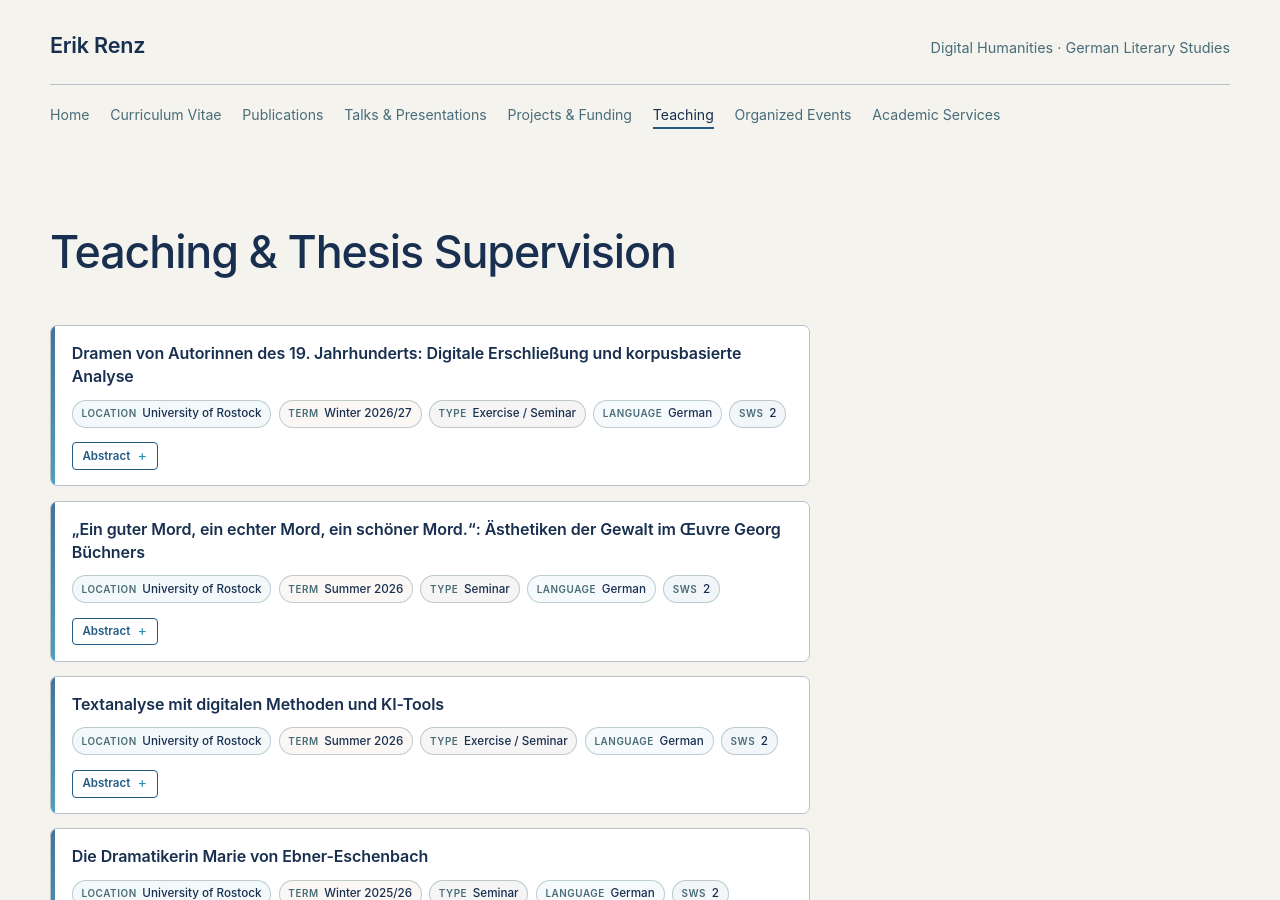
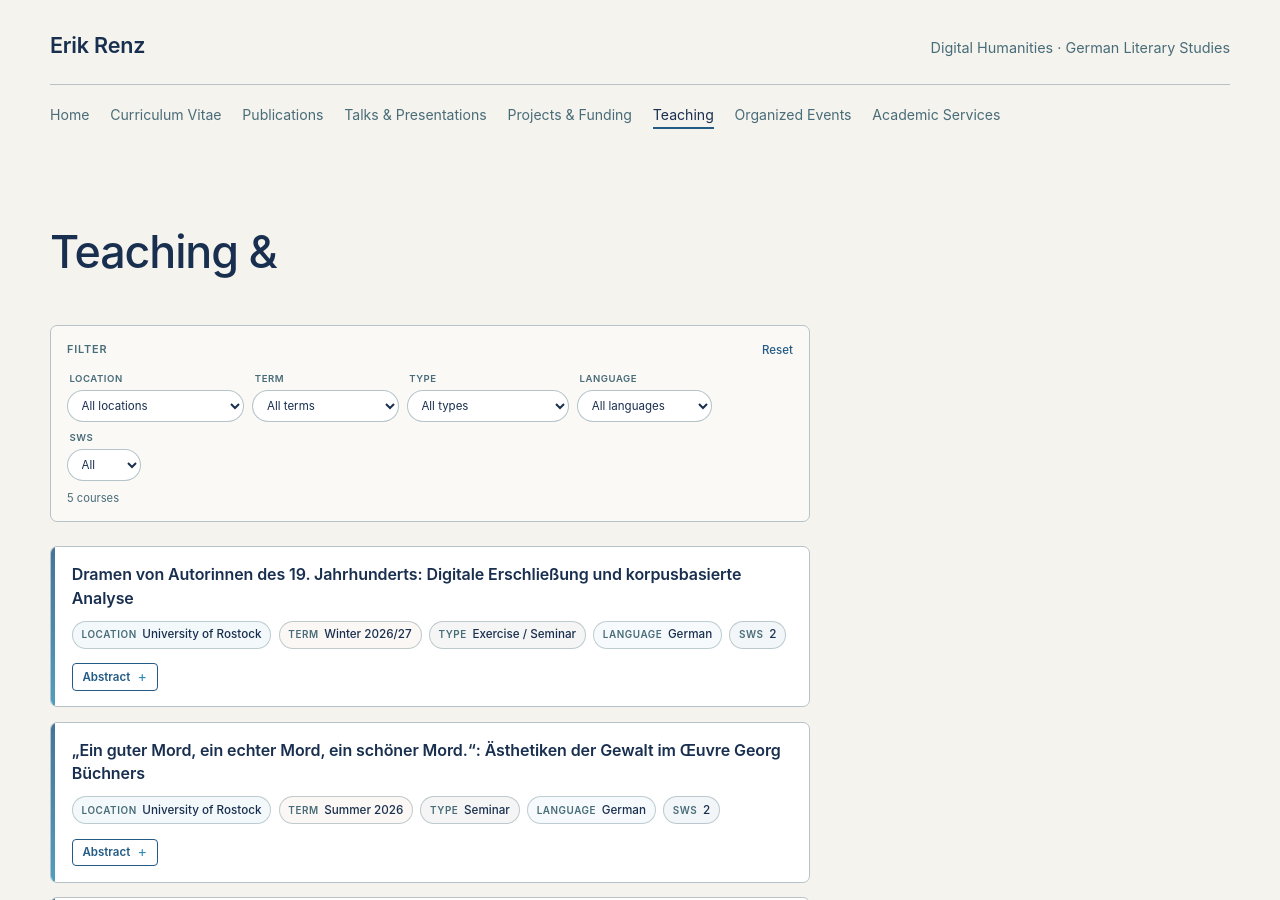
Before and after one commit to erre1998/erre1998.github.io, a Jekyll site: the page built from teaching.md, in a window 1280 px wide and 900 px high. Built offline with Jekyll 4.4.1, drawn with Linux system fonts in a browser that asks for light colours.

Commit message:
Update teaching

```diff
--- a/teaching.md
+++ b/teaching.md
@@ -1,18 +1,120 @@
 ---
 layout: page
-title: Teaching & Thesis Supervision
+title: Teaching &
 permalink: /teaching/
 description: "Teaching and thesis supervision by Erik Renz."
 ---
 
 <div class="teaching">
 
+    <div
+        class="teaching-filter"
+        aria-label="Filter courses"
+    >
+
+        <div class="teaching-filter-header">
+
+            <span class="teaching-filter-title">
+                Filter
+            </span>
+
+            <button
+                class="teaching-filter-reset"
+                id="teaching-filter-reset"
+                type="button"
+            >
+                Reset
+            </button>
+
+        </div>
+
+
+        <div class="teaching-filter-controls">
+
+            <label class="teaching-filter-field">
+
+                <span>Location</span>
+
+                <select id="filter-location">
+                    <option value="">All locations</option>
+                </select>
+
+            </label>
+
+
+            <label class="teaching-filter-field">
+
+                <span>Term</span>
+
+                <select id="filter-term">
+                    <option value="">All terms</option>
+                </select>
+
+            </label>
+
+
+            <label class="teaching-filter-field">
+
+                <span>Type</span>
+
+                <select id="filter-type">
+                    <option value="">All types</option>
+                </select>
+
+            </label>
+
+
+            <label class="teaching-filter-field">
+
+                <span>Language</span>
+
+                <select id="filter-language">
+                    <option value="">All languages</option>
+                </select>
+
+            </label>
+
+
+            <label class="teaching-filter-field">
+
+                <span>SWS</span>
+
+                <select id="filter-sws">
+                    <option value="">All</option>
+                </select>
+
+            </label>
+
+        </div>
+
+
+        <p
+            class="teaching-filter-status"
+            id="teaching-filter-status"
+            aria-live="polite"
+        ></p>
+
+    </div>
+
+
+
+    <!-- ---------------------------------
+         Course list
+    ---------------------------------- -->
+
     <div class="teaching-list">
 
 
         <!-- Dramen von Autorinnen des 19. Jahrhunderts -->
 
-        <article class="teaching-course">
+        <article
+            class="teaching-course"
+            data-location="University of Rostock"
+            data-term="Winter 2026/27"
+            data-type="Exercise / Seminar"
+            data-language="German"
+            data-sws="2"
+        >
 
             <div class="teaching-course-header">
 
@@ -66,10 +168,11 @@ description: "Teaching and thesis supervision by Erik Renz."
                 <div class="teaching-abstract-panel">
 
                     <p>
-                     Die Veranstaltung widmet sich den Möglichkeiten quantitativer Textanalysen zur Erforschung deutschsprachiger Dramen von Autorinnen des 19. Jahrhunderts. Ausgangspunkt sind Befunde, wie sie exemplarisch etwa Helga Kraft bereits Mitte der 1990er-Jahre formulierte, wenn sie schreibt: „Auch die Leselisten an den Schulen – von der Grundschule bis zur Universität – verzeichnen Leerstellen, wenn es um die Dramenproduktion von Frauen geht“ (1996, 3). An dieses Sichtbarkeits- und Verfügbarkeitsdefizit schließt das Seminar 30 Jahre später an, indem es dem Wandel Rechnung trägt, der sich vom bloßen Vorhandensein in Bücherregalen hin zu digitalen Sammlungen als Analysegrundlagen vollzogen hat. Orientierend ist dabei die Frage, wie digitale Erschließungs- und korpusbasierte Analyseverfahren dazu beitragen können – oder vielmehr bereits dazu beigetragen haben –, die Dramenproduktion von Frauen literaturhistorisch neu zu perspektivieren. Die Studierenden erhalten in diesem Zusammenhang eine Einführung in das korpusbasierte Arbeiten und die dafür einschlägigen Vorgänge/Methoden, insbesondere in die sachgerechte Auswahl, Vorbereitung, Erschließung und letztliche Analyse von Texten, und setzen sich daran anschließend mit periodischen, gattungsspezifischen sowie autorinnenzentrierten Fragestellungen zu den Werken auseinander.
+                        Die Veranstaltung widmet sich den Möglichkeiten quantitativer Textanalysen zur Erforschung deutschsprachiger Dramen von Autorinnen des 19. Jahrhunderts. Ausgangspunkt sind Befunde, wie sie exemplarisch etwa Helga Kraft bereits Mitte der 1990er-Jahre formulierte, wenn sie schreibt: „Auch die Leselisten an den Schulen – von der Grundschule bis zur Universität – verzeichnen Leerstellen, wenn es um die Dramenproduktion von Frauen geht“ (1996, 3). An dieses Sichtbarkeits- und Verfügbarkeitsdefizit schließt das Seminar 30 Jahre später an, indem es dem Wandel Rechnung trägt, der sich vom bloßen Vorhandensein in Bücherregalen hin zu digitalen Sammlungen als Analysegrundlagen vollzogen hat. Orientierend ist dabei die Frage, wie digitale Erschließungs- und korpusbasierte Analyseverfahren dazu beitragen können – oder vielmehr bereits dazu beigetragen haben –, die Dramenproduktion von Frauen literaturhistorisch neu zu perspektivieren. Die Studierenden erhalten in diesem Zusammenhang eine Einführung in das korpusbasierte Arbeiten und die dafür einschlägigen Vorgänge/Methoden, insbesondere in die sachgerechte Auswahl, Vorbereitung, Erschließung und letztliche Analyse von Texten, und setzen sich daran anschließend mit periodischen, gattungsspezifischen sowie autorinnenzentrierten Fragestellungen zu den Werken auseinander.
                     </p>
+
                     <p>
-                    Grundkenntnisse in den Digital Humanities (DH) sind von Vorteil. Besondere technische Kenntnisse werden jedoch nicht vorausgesetzt; die methodischen Grundlagen werden im Seminar vermittelt.
+                        Grundkenntnisse in den Digital Humanities (DH) sind von Vorteil. Besondere technische Kenntnisse werden jedoch nicht vorausgesetzt; die methodischen Grundlagen werden im Seminar vermittelt.
                     </p>
 
                 </div>
@@ -82,15 +185,21 @@ description: "Teaching and thesis supervision by Erik Renz."
 
         <!-- Ästhetiken der Gewalt im Œuvre Georg Büchners -->
 
-        <article class="teaching-course">
+        <article
+            class="teaching-course"
+            data-location="University of Rostock"
+            data-term="Summer 2026"
+            data-type="Seminar"
+            data-language="German"
+            data-sws="2"
+        >
 
             <div class="teaching-course-header">
 
                 <h2 class="teaching-course-title">
 
                     <a href="https://lsf.uni-rostock.de/qisserver/rds?state=verpublish&amp;status=init&amp;vmfile=no&amp;moduleCall=webInfo&amp;publishConfFile=webInfo&amp;publishSubDir=veranstaltung&amp;navigationPosition=lectures%2Csearch&amp;breadcrumb=searchLectures&amp;topitem=lectures&amp;subitem=search&amp;veranstaltung.veranstid=183301">
-                        „Ein guter Mord, ein echter Mord, ein schöner Mord.“:
-                        Ästhetiken der Gewalt im Œuvre Georg Büchners
+                        „Ein guter Mord, ein echter Mord, ein schöner Mord.“: Ästhetiken der Gewalt im Œuvre Georg Büchners
                     </a>
 
                 </h2>
@@ -136,17 +245,17 @@ description: "Teaching and thesis supervision by Erik Renz."
 
                 <div class="teaching-abstract-panel">
 
-       <p>
-  Georg Büchners (1813–1837) literarisches Schaffen – von <em>Dantons Tod</em> (1835) über <em>Woyzeck</em> (1836/37) bis zu seinen Prosaentwürfen – reflektiert nicht nur die materiellen und sozialen Gewalterfahrungen des 18. und 19. Jahrhunderts, sondern thematisiert zugleich die Bedingungen und Möglichkeiten ihrer ästhetischen Darstellung. Das Seminar richtet seinen Fokus darauf, wie Gewalt in ihren unterschiedlichen Erscheinungsweisen in den Texten sprachlich gefasst, dramaturgisch gestaltet und diskursiv verhandelt wird und wie sie sich in Figurenkonstitutionen, Handlungsmustern und performativen Strukturen verdichtet.
-</p>
+                    <p>
+                        Georg Büchners (1813–1837) literarisches Schaffen – von <em>Dantons Tod</em> (1835) über <em>Woyzeck</em> (1836/37) bis zu seinen Prosaentwürfen – reflektiert nicht nur die materiellen und sozialen Gewalterfahrungen des 18. und 19. Jahrhunderts, sondern thematisiert zugleich die Bedingungen und Möglichkeiten ihrer ästhetischen Darstellung. Das Seminar richtet seinen Fokus darauf, wie Gewalt in ihren unterschiedlichen Erscheinungsweisen in den Texten sprachlich gefasst, dramaturgisch gestaltet und diskursiv verhandelt wird und wie sie sich in Figurenkonstitutionen, Handlungsmustern und performativen Strukturen verdichtet.
+                    </p>
 
-<p>
-  Einleitend werden dafür terminologische und theoretische Annäherungen an das Phänomen erarbeitet und literaturwissenschaftlich reflektiert, um Fragen nach dem Verhältnis von Gewalterfahrung und ästhetischer Form zu schärfen: Was verstehen wir unter „Gewalt“? Wie lässt sich ihr sprachlich-ästhetischer Ausdruck bestimmen? Und auf welche Weise werden Gewalterfahrungen in Figuren und Handlung überhaupt erfahrbar? Aufbauend darauf werden exemplarisch ausgewählte Texte Büchners analysiert, um zu untersuchen, wie Gewalt nicht allein als thematischer Gegenstand erscheint, sondern als konstitutives Moment der Dramaturgie und der Sprachgestaltung wirksam wird.
-</p>
+                    <p>
+                        Einleitend werden dafür terminologische und theoretische Annäherungen an das Phänomen erarbeitet und literaturwissenschaftlich reflektiert, um Fragen nach dem Verhältnis von Gewalterfahrung und ästhetischer Form zu schärfen: Was verstehen wir unter „Gewalt“? Wie lässt sich ihr sprachlich-ästhetischer Ausdruck bestimmen? Und auf welche Weise werden Gewalterfahrungen in Figuren und Handlung überhaupt erfahrbar? Aufbauend darauf werden exemplarisch ausgewählte Texte Büchners analysiert, um zu untersuchen, wie Gewalt nicht allein als thematischer Gegenstand erscheint, sondern als konstitutives Moment der Dramaturgie und der Sprachgestaltung wirksam wird.
+                    </p>
 
-<p>
-  Ziel des Seminars ist es mithin, die wechselseitige Durchdringung von literarischer Form und gesellschaftlichen Erfahrungsräumen sichtbar zu machen und Texte als Orte der Aushandlung normierender und widerständiger Deutungsmuster zu begreifen. In der begleitenden Auseinandersetzung mit einschlägiger Forschungsliteratur werden zudem grundlegende methodische Verfahren der literaturwissenschaftlichen Dramenanalyse eingeführt und vertieft.
-</p>
+                    <p>
+                        Ziel des Seminars ist es mithin, die wechselseitige Durchdringung von literarischer Form und gesellschaftlichen Erfahrungsräumen sichtbar zu machen und Texte als Orte der Aushandlung normierender und widerständiger Deutungsmuster zu begreifen. In der begleitenden Auseinandersetzung mit einschlägiger Forschungsliteratur werden zudem grundlegende methodische Verfahren der literaturwissenschaftlichen Dramenanalyse eingeführt und vertieft.
+                    </p>
 
                 </div>
 
@@ -158,7 +267,14 @@ description: "Teaching and thesis supervision by Erik Renz."
 
         <!-- Textanalyse mit digitalen Methoden und KI-Tools -->
 
-        <article class="teaching-course">
+        <article
+            class="teaching-course"
+            data-location="University of Rostock"
+            data-term="Summer 2026"
+            data-type="Exercise / Seminar"
+            data-language="German"
+            data-sws="2"
+        >
 
             <div class="teaching-course-header">
 
@@ -214,8 +330,9 @@ description: "Teaching and thesis supervision by Erik Renz."
                     <p>
                         Die Veranstaltung bietet eine Einführung in Verfahren der digitalen Textanalyse in der literaturwissenschaftlichen Forschung und verbindet diese mit der exemplarischen Arbeit an ausgewählten Texten. Im Fokus steht die Vermittlung von Methoden, welche sowohl mikroanalytische Zugriffe im Sinne eines Close Reading als auch quantitative Perspektiven auf größere Textkorpora im Rahmen des sogenannten Distant Reading eröffnen. Thematisiert wird der gesamte Arbeitsprozess der digitalen Textanalyse, der von der Digitalisierung und der Zusammenstellung von Korpora über Annotation und Auswertung bis hin zur Interpretation und Visualisierung der Ergebnisse reicht. Anhand praktischer Anwendungen werden hierbei Werkzeuge zur computergestützten Untersuchung literarischer Texte vorgestellt und zugleich die methodischen und technischen Voraussetzungen ihres Einsatzes sowie ihre erkenntnistheoretischen Grenzen reflektiert.
                     </p>
+
                     <p>
-                    Fernerhin kommt es zu einer Auseinandersetzung mit generativen, insbesondere textproduzierenden KI-Tools und ihrer Relevanz für die literaturwissenschaftliche Forschung und Lehre. Diskutiert wird, in welcher Weise diese Technologien analytische Prozesse unterstützen, didaktisch nutzbar gemacht oder kritisch geprüft werden können.
+                        Fernerhin kommt es zu einer Auseinandersetzung mit generativen, insbesondere textproduzierenden KI-Tools und ihrer Relevanz für die literaturwissenschaftliche Forschung und Lehre. Diskutiert wird, in welcher Weise diese Technologien analytische Prozesse unterstützen, didaktisch nutzbar gemacht oder kritisch geprüft werden können.
                     </p>
 
                 </div>
@@ -228,7 +345,14 @@ description: "Teaching and thesis supervision by Erik Renz."
 
         <!-- Die Dramatikerin Marie von Ebner-Eschenbach -->
 
-        <article class="teaching-course">
+        <article
+            class="teaching-course"
+            data-location="University of Rostock"
+            data-term="Winter 2025/26"
+            data-type="Seminar"
+            data-language="German"
+            data-sws="2"
+        >
 
             <div class="teaching-course-header">
 
@@ -283,8 +407,10 @@ description: "Teaching and thesis supervision by Erik Renz."
 
                     <p>
                         „Marie von Ebner-Eschenbach war Dramatikerin“ – mit diesem scheinbar schlichten Satz eröffnet Marianne Henn ihren Überblicksaufsatz am Ende der von ihr gleichfalls herausgegebenen historisch-kritischen Ausgabe der Dramen Ebner-Eschenbachs (Henn 2010, S. 937). So unaufgeregt sich diese Feststellung auch liest, so bedeutsam ist sie im Hinblick auf die Rezeption der Autorin: Bis heute gilt die 1830 im Mährischen geborene und 1916 in Wien verstorbene Österreicherin vor allem als Verfasserin von Novellen und Romanen, als Aphoristikerin oder – wenn überhaupt – als Autobiografin. Ihre Bühnenwerke hingegen, mit denen sie nicht nur ihr Schriftstellerinnen-Sein begann, sondern denen sie sich zeit ihres Lebens widmete, gerieten unterdessen weitgehend in Vergessenheit und erfuhren erst in weitaus jüngerer Vergangenheit wieder verstärkte Aufmerksamkeit.
- </p>
-<p>Das Seminar rückt die Dramatikerin Marie von Ebner-Eschenbach und ihr Werk in den Mittelpunkt. Zu diesem Zweck wird in Sitzungsblöcken jeweils ein ausgewähltes Drama zunächst aus den Bedingungen seiner dramatischen Produktion und Rezeption heraus betrachtet, bevor sich anschließend seiner Analyse gewidmet wird. Neben der inhaltlichen Auseinandersetzung mit Ebner-Eschenbachs dramatischem Oeuvre, bei welcher die Vielgestaltigkeit desselben aufgezeigt werden soll, vermittelt das Seminar mithin auch grundlegende Kenntnisse der Dramenanalyse anhand der ausgewählten Texte. Eine Einführung in die Arbeit mit historisch-kritischen Werkausgaben geht dem oben Beschriebenen voraus und ist insofern unabdingbar, als eine solche Ausgabe im Seminar die zentrale Arbeitsgrundlage bilden wird.
+                    </p>
+
+                    <p>
+                        Das Seminar rückt die Dramatikerin Marie von Ebner-Eschenbach und ihr Werk in den Mittelpunkt. Zu diesem Zweck wird in Sitzungsblöcken jeweils ein ausgewähltes Drama zunächst aus den Bedingungen seiner dramatischen Produktion und Rezeption heraus betrachtet, bevor sich anschließend seiner Analyse gewidmet wird. Neben der inhaltlichen Auseinandersetzung mit Ebner-Eschenbachs dramatischem Oeuvre, bei welcher die Vielgestaltigkeit desselben aufgezeigt werden soll, vermittelt das Seminar mithin auch grundlegende Kenntnisse der Dramenanalyse anhand der ausgewählten Texte. Eine Einführung in die Arbeit mit historisch-kritischen Werkausgaben geht dem oben Beschriebenen voraus und ist insofern unabdingbar, als eine solche Ausgabe im Seminar die zentrale Arbeitsgrundlage bilden wird.
                     </p>
 
                 </div>
@@ -297,15 +423,21 @@ description: "Teaching and thesis supervision by Erik Renz."
 
         <!-- Übung zur Ringvorlesung -->
 
-        <article class="teaching-course">
+        <article
+            class="teaching-course"
+            data-location="University of Rostock"
+            data-term="Winter 2025/26"
+            data-type="Exercise"
+            data-language="German"
+            data-sws="2"
+        >
 
             <div class="teaching-course-header">
 
                 <h2 class="teaching-course-title">
 
                     <a href="https://lsf.uni-rostock.de/qisserver/rds?state=verpublish&amp;status=init&amp;vmfile=no&amp;moduleCall=webInfo&amp;publishConfFile=webInfo&amp;publishSubDir=veranstaltung&amp;navigationPosition=lectures%2Csearch&amp;breadcrumb=searchLectures&amp;topitem=lectures&amp;subitem=search&amp;veranstaltung.veranstid=177990">
-                        Übung zur Ringvorlesung „Digital Humanities im Fokus:
-                        Methoden, Anwendungen und Perspektiven“
+                        Übung zur Ringvorlesung „Digital Humanities im Fokus: Methoden, Anwendungen und Perspektiven“
                     </a>
 
                 </h2>
@@ -374,3 +506,6 @@ description: "Teaching and thesis supervision by Erik Renz."
     </div>
 
 </div>
+
+
+<script src="{{ '/assets/js/teaching.js' | relative_url }}" defer></script>
```
